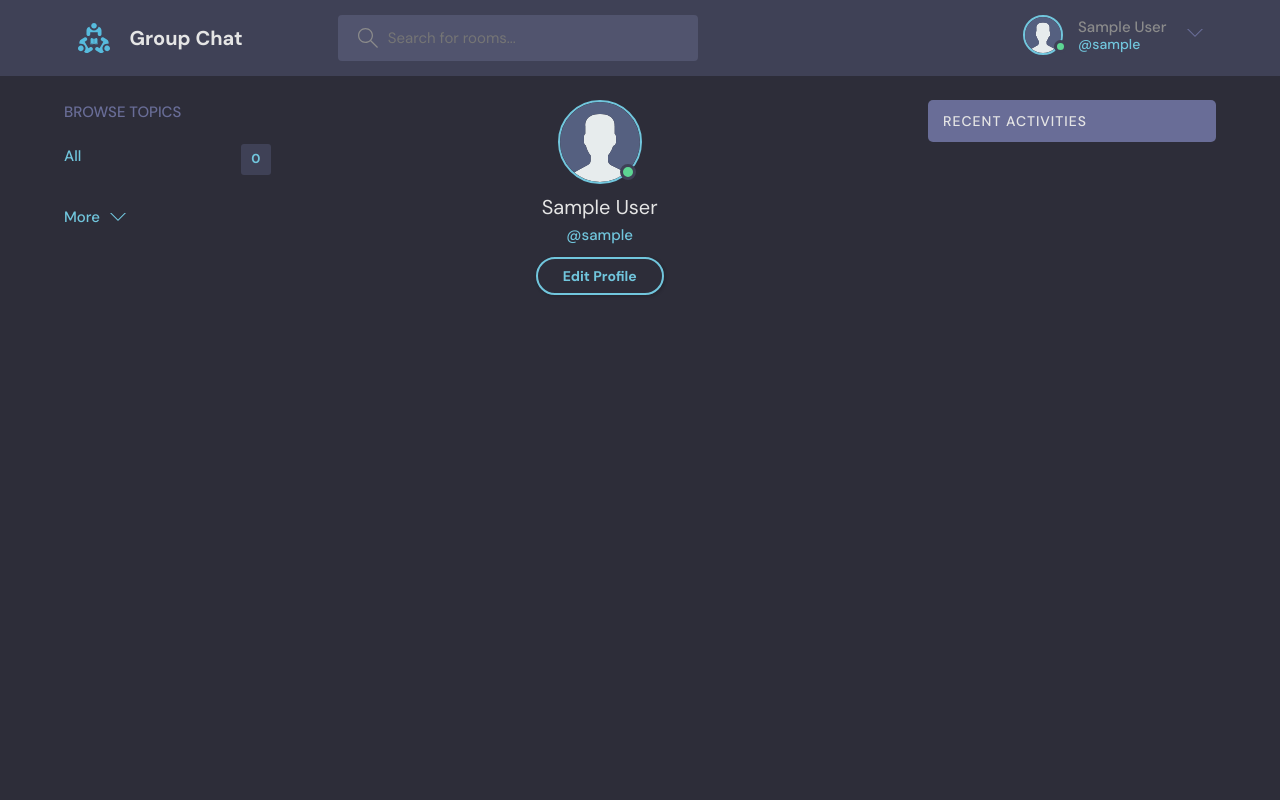
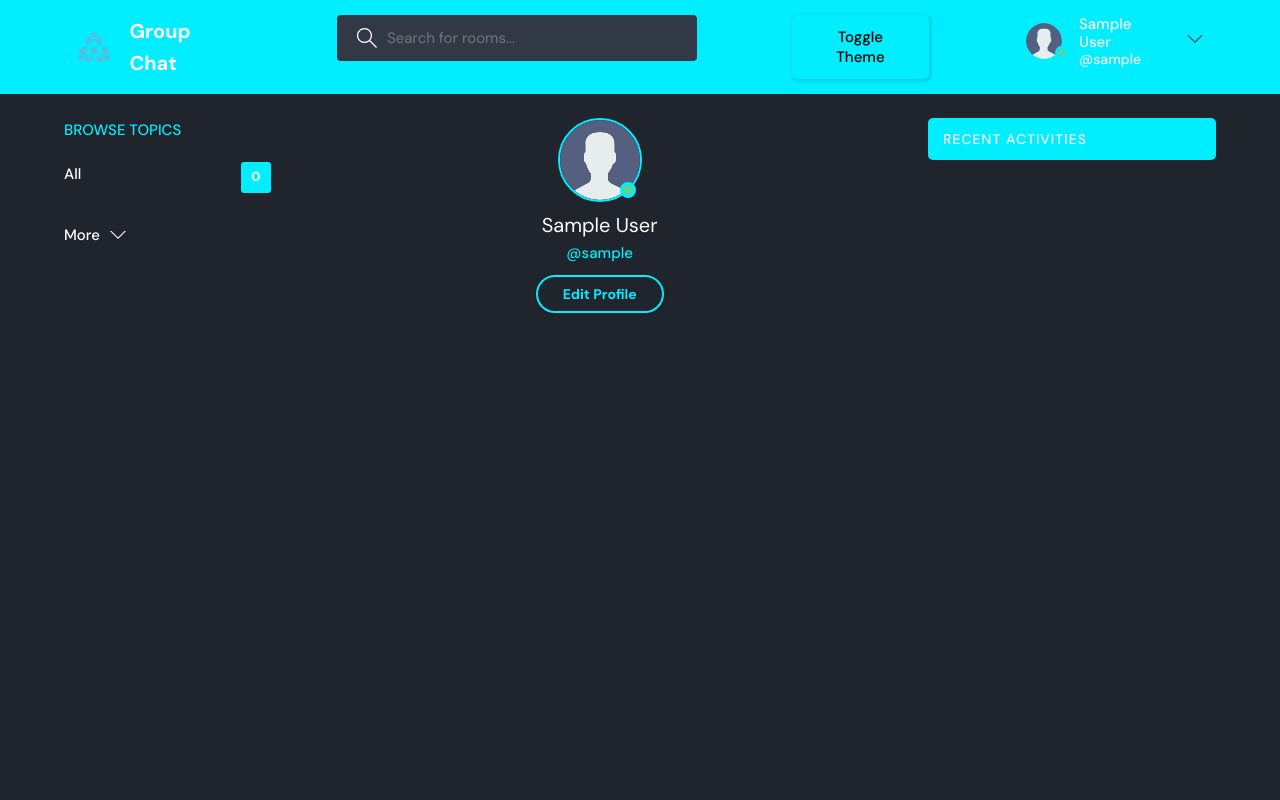
Before and after one commit to mahadi025/Group-Chat, a Django app: page /profile/1/ in a window 1280 px wide. Run offline with Django 4.2, Linux system fonts and the light colour scheme; the visitor is signed in with stand-in values (Sample User, id 1); data comes from the database, SQL or seed files in the repository; data that the repository does not hold is empty.

Commit message:
added toggle theme button

```diff
--- a/static/styles/style.css
+++ b/static/styles/style.css
@@ -1,24 +1,27 @@
 @import url("https://fonts.googleapis.com/css2?family=DM+Sans:wght@400;500;700&display=swap");
 
 :root {
-  --color-main: #71c6dd;
-  --color-main-light: #e1f6fb;
-  --color-dark: #3f4156;
-  --color-dark-medium: #51546e;
-  --color-dark-light: #696d97;
-  --color-light: #e5e5e5;
-  --color-gray: #8b8b8b;
-  --color-light-gray: #b2bdbd;
-  --color-bg: #2d2d39;
+  --bg-color: #1f242d;
+  --second-bg-color: #323946;
+  --text-color: #fff;
+  --main-color: #0ef;
   --color-success: #5dd693;
   --color-error: #fc4b0b;
+}
+
+.light-mode {
+  --bg-color: #fff;
+  --second-bg-color: #fffdd0;
+  --text-color: #1f242d;
+  --main-color: rgb(208, 79, 96);
+  --color-success: #2a6cce;
 }
 
 /*========== base styles ==========*/
 
 * {
-  font-family: "DM Sans", -apple-system, BlinkMacSystemFont, "Segoe UI", Roboto, Oxygen, Ubuntu, Cantarell, "Open Sans",
-    "Helvetica Neue", sans-serif;
+  font-family: "DM Sans", -apple-system, BlinkMacSystemFont, "Segoe UI", Roboto,
+    Oxygen, Ubuntu, Cantarell, "Open Sans", "Helvetica Neue", sans-serif;
   margin: 0;
   padding: 0;
   box-sizing: border-box;
@@ -47,8 +50,8 @@ body {
   line-height: 1.6;
   font-weight: 400;
   font-size: 1.5rem;
-  color: var(--color-light-gray);
-  background-color: var(--color-bg);
+  color: var(--text-color);
+  background-color: var(--bg-color);
   min-height: 100vh;
 }
 
@@ -58,7 +61,7 @@ img {
 
 a {
   display: inline-block;
-  color: var(--color-main);
+  color: var(--text-color);
   text-decoration: none;
 }
 
@@ -86,7 +89,7 @@ a {
 .btn--link {
   border-radius: 0;
   padding: 0;
-  color: var(--color-main);
+  color: var(--text-color);
   box-shadow: none;
 }
 
@@ -95,8 +98,8 @@ a {
 }
 
 .btn--main {
-  background-color: var(--color-main);
-  color: var(--color-dark);
+  background-color: var(--main-color);
+  color: var(--text-color);
 }
 
 .btn:hover {
@@ -119,9 +122,9 @@ a {
   font-size: 1.4rem;
   font-weight: 700;
   padding: 6px 2.5rem;
-  color: var(--color-main);
+  color: var(--main-color);
   background: transparent;
-  border: 2px solid var(--color-main);
+  border: 2px solid var(--main-color);
 }
 
 .action-button {
@@ -135,7 +138,7 @@ a {
   position: relative;
   display: inline-block;
   border-radius: 50%;
-  border: 2px solid var(--color-main);
+  border: 2px solid var(--main-color);
 }
 
 .avatar img {
@@ -149,10 +152,10 @@ a {
   content: "";
   display: block;
   position: absolute;
-  background-color: var(--color-gray);
+  background-color: var(--text-color);
   z-index: 111;
   border-radius: 50%;
-  border: 0.3rem solid var(--color-dark);
+  border: 0.3rem solid var(--main-color);
 }
 
 .avatar.active::after {
@@ -267,7 +270,7 @@ a {
 
 .header {
   padding: 1.5rem;
-  background-color: var(--color-dark);
+  background-color: var(--main-color);
 }
 
 .header > .container {
@@ -290,11 +293,11 @@ a {
 .header__logo > h1 {
   font-weight: 700;
   font-size: 2rem;
-  color: var(--color-light);
+  color: var(--text-color);
 }
 
 .header__search > label {
-  background-color: var(--color-dark-medium);
+  background-color: var(--second-bg-color);
   padding: 1.3rem 1rem;
   display: flex;
   align-items: center;
@@ -303,7 +306,7 @@ a {
 }
 
 .header__search svg {
-  fill: var(--color-gray);
+  fill: var(--text-color);
   width: 2rem;
   height: 2rem;
   margin-left: 1rem;
@@ -314,7 +317,7 @@ a {
   background: transparent;
   border: none;
   outline: none;
-  color: var(--color-light);
+  color: var(--text-color);
 }
 
 @media screen and (max-width: 800px) {
@@ -350,7 +353,7 @@ a {
   align-items: center;
   font-weight: 500;
   text-decoration: none;
-  color: var(--color-gray);
+  color: var(--text-color);
 }
 
 .header__menu img {
@@ -362,7 +365,7 @@ a {
 }
 
 .header__menu span {
-  color: var(--color-main);
+  color: var(--text-color);
   font-weight: 500;
   font-size: 1.4rem;
   display: block;
@@ -371,7 +374,7 @@ a {
 .header__menu svg {
   width: 1.6rem;
   height: 1.6rem;
-  fill: var(--color-dark-light);
+  fill: var(--second-bg-color);
 }
 
 .dropdown-button {
@@ -563,7 +566,7 @@ a {
 .topics__header h2 {
   text-transform: uppercase;
   font-weight: 500;
-  color: var(--color-dark-light);
+  color: var(--main-color);
 }
 
 .topics__list {
@@ -575,18 +578,18 @@ a {
   justify-content: space-between;
   margin-bottom: 3rem;
   font-weight: 500;
-  color: var(--color-light-gray);
+  color: var(--text-color);
   transition: all 0.3s ease-in-out;
 }
 
 .topics__list li a.active,
 .topics__list li a:hover {
-  color: var(--color-main);
+  color: var(--text-color);
 }
 
 .topics__list li a span {
   padding: 0.5rem 1rem;
-  background-color: var(--color-dark);
+  background-color: var(--main-color);
   border-radius: 3px;
   font-size: 1.3rem;
   font-weight: 700;
@@ -731,17 +734,17 @@ a {
 ================================*/
 
 .activities {
-  background: var(--color-dark);
+  background: var(--main-color);
   border-radius: 5px;
   overflow: hidden;
 }
 
 .activities__header h2 {
-  background-color: var(--color-dark-light);
+  background-color: var(--main-color);
   text-transform: uppercase;
   font-weight: 500;
   padding: 1rem 1.5rem;
-  color: var(--color-light);
+  color: var(--text-color);
   letter-spacing: 1px;
   font-size: 1.4rem;
 }
@@ -866,12 +869,12 @@ a {
 
 .profile__info h3 {
   font-size: 2rem;
-  color: var(--color-light);
+  color: var(--text-color);
   font-weight: 400;
 }
 
 .profile__info p {
-  color: var(--color-main);
+  color: var(--main-color);
   font-weight: 500;
   margin-bottom: 1rem;
 }
--- a/templates/navbar.html
+++ b/templates/navbar.html
@@ -16,6 +16,7 @@
         <input name="q" placeholder="Search for rooms..." />
       </label>
     </form>
+    <button class="btn" id="theme-btn">Toggle Theme</i></button>
     <nav class="header__menu">
       {% if request.user.is_authenticated %}
         <div class="header__user">
@@ -62,3 +63,11 @@
     </nav>
   </div>
 </header>
+
+
+<script>
+  document.getElementById("theme-btn").addEventListener("click", () => {
+  document.body.classList.toggle("light-mode");
+  console.log("Button pressed");
+});
+</script>
```
Also changed, not shown: other parts of static/styles/style.css (+60 -60 lines), static/js/script.js (+2 -47 lines).
